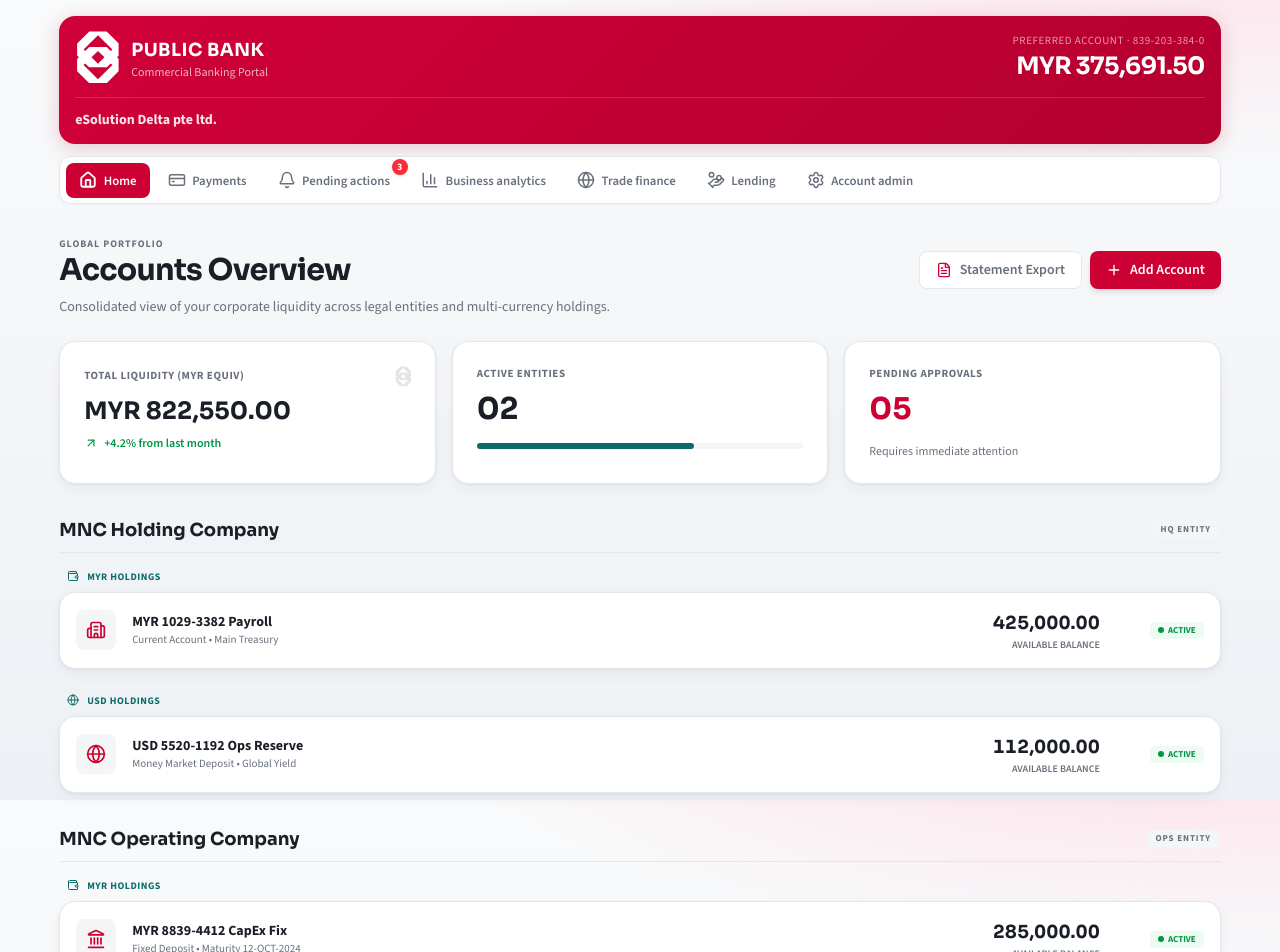
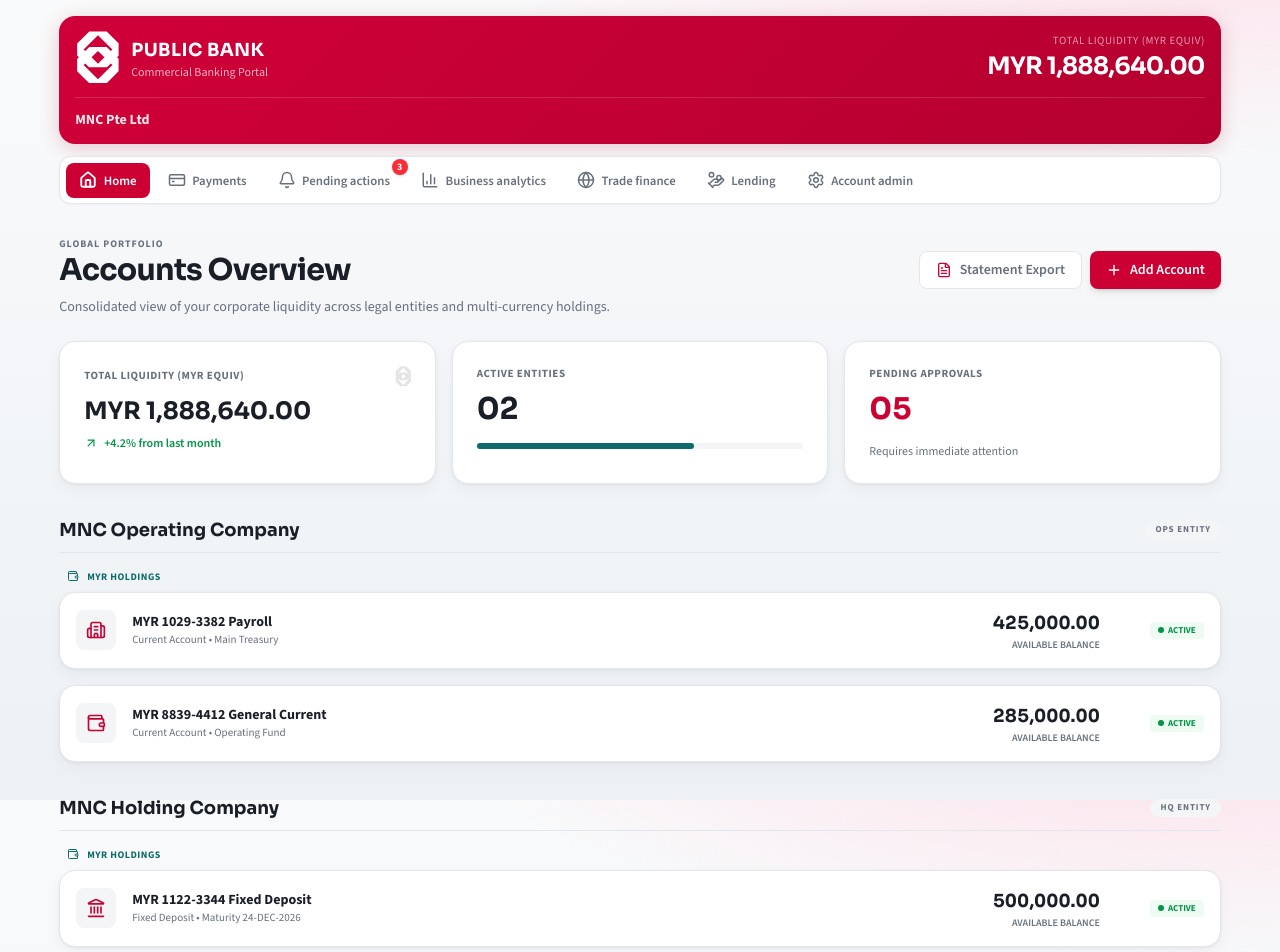
Before and after one commit to manish-ow/publicbank-portal, a Next.js app: page / in a window 1280 px wide. Shown: the top 952 px of the page. Built offline with nearby package versions, Linux system fonts and the light colour scheme.

Commit message:
Feedback updated

```diff
--- a/src/app/account-admin/page.js
+++ b/src/app/account-admin/page.js
@@ -5,10 +5,10 @@
 import { UserPlus, Settings2, ShieldCheck, Mail, MoreVertical } from "lucide-react";
 
 const teamMembers = [
-    { name: "John Doe", role: "Super Admin", email: "john@esolution.com", status: "Active", access: ["Payments", "Approvals", "Admin"] },
-    { name: "Sarah Lee", role: "Finance Manager", email: "sarah@esolution.com", status: "Active", access: ["Payments", "Approvals"] },
-    { name: "Tan Ah Kow", role: "Associate", email: "tan@esolution.com", status: "Invited", access: ["Payments"] },
-    { name: "Muthu Raman", role: "Accountant", email: "muthu@esolution.com", status: "Active", access: ["Payments", "Reports"] },
+    { name: "John Doe", role: "Super Admin", email: "john@mnc.com", status: "Active", access: ["Payments", "Approvals", "Admin"] },
+    { name: "Sarah Lee", role: "Finance Manager", email: "sarah@mnc.com", status: "Active", access: ["Payments", "Approvals"] },
+    { name: "Tan Ah Kow", role: "Associate", email: "tan@mnc.com", status: "Invited", access: ["Payments"] },
+    { name: "Muthu Raman", role: "Accountant", email: "muthu@mnc.com", status: "Active", access: ["Payments", "Reports"] },
 ];
 
 export default function AccountAdminPage() {
--- a/src/app/page.js
+++ b/src/app/page.js
@@ -15,45 +15,10 @@
   Landmark
 } from "lucide-react";
 
+import { entities, calculateTotalLiquidity } from "@/lib/data";
+
 export default function Home() {
-  const entities = [
-    {
-      name: "MNC Holding Company",
-      type: "HQ ENTITY",
-      accounts: [
-        {
-          nickname: "MYR 1029-3382 Payroll",
-          number: "Current Account • Main Treasury",
-          balance: 425000.00,
-          currency: "MYR",
-          status: "ACTIVE",
-          icon: Building2
-        },
-        {
-          nickname: "USD 5520-1192 Ops Reserve",
-          number: "Money Market Deposit • Global Yield",
-          balance: 112000.00,
-          currency: "USD",
-          status: "ACTIVE",
-          icon: Globe
-        }
-      ]
-    },
-    {
-      name: "MNC Operating Company",
-      type: "OPS ENTITY",
-      accounts: [
-        {
-          nickname: "MYR 8839-4412 CapEx Fix",
-          number: "Fixed Deposit • Maturity 12-OCT-2024",
-          balance: 285000.00,
-          currency: "MYR",
-          status: "ACTIVE",
-          icon: Landmark
-        }
-      ]
-    }
-  ];
+  const totalLiquidity = calculateTotalLiquidity();
 
   return (
     <main className="portal-shell">
@@ -90,7 +55,9 @@
               <Image src="/brand/pb-logo-mark-white.svg" alt="" width={16} height={16} />
             </div>
           </div>
-          <p className="pb-heading mt-2 text-2xl font-bold">MYR 822,550.00</p>
+          <p className="pb-heading mt-2 text-2xl font-bold">
+            MYR {totalLiquidity.toLocaleString("en-MY", { minimumFractionDigits: 2, maximumFractionDigits: 2 })}
+          </p>
           <div className="mt-2 flex items-center gap-1.5 text-xs text-[color:var(--pb-success)] font-semibold">
             <ArrowUpRight size={14} />
             <span>+4.2% from last month</span>
--- a/src/app/payments/page.js
+++ b/src/app/payments/page.js
@@ -9,6 +9,8 @@
 import Navigation from "@/components/Navigation";
 import Header from "@/components/Header";
 
+import { getAllAccounts } from "@/lib/data";
+
 const quickActions = [
   { label: "Pay Invoice", icon: "📄", description: "Upload & pay an invoice" },
   { label: "Transfer Funds", icon: "🔄", description: "Between accounts" },
@@ -17,10 +19,12 @@
 ];
 
 const recentPayments = [
-  { vendor: "Amazon Web Services", date: "4 Apr", amount: 1250.0, dueInDays: 3 },
-  { vendor: "Google Cloud", date: "6 Apr", amount: 840.0, dueInDays: 5 },
-  { vendor: "Office Supplies KL", date: "8 Apr", amount: 320.0, dueInDays: 7 },
+  { id: "op-1", vendor: "Amazon Web Services", date: "4 Apr", amount: 1250.0, dueInDays: 3 },
+  { id: "op-2", vendor: "Google Cloud", date: "6 Apr", amount: 840.0, dueInDays: 5 },
+  { id: "op-3", vendor: "Office Supplies KL", date: "8 Apr", amount: 320.0, dueInDays: 7 },
 ];
+
+const mockAccounts = getAllAccounts();
 
 const formatCurrency = (amount, currency = "MYR") => {
   const safeAmount = Number.isFinite(amount) ? amount : 0;
@@ -38,6 +42,36 @@
   const [errorText, setErrorText] = useState("");
   const [paymentSubmitted, setPaymentSubmitted] = useState(false);
   const [isPaying, setIsPaying] = useState(false);
+  const [selectedAccountId, setSelectedAccountId] = useState(mockAccounts[0].id);
+
+  const selectedAccount = useMemo(() => {
+    return mockAccounts.find(acc => acc.id === selectedAccountId);
+  }, [selectedAccountId]);
+
+  const handlePayOutstanding = (payment) => {
+    // Populate analysis state to mimic an analyzed invoice
+    const mockAnalysis = {
+      source: "Manual Selection",
+      invoice: {
+        vendorName: payment.vendor,
+        invoiceNumber: `INV-${payment.id.toUpperCase()}`,
+        invoiceDate: payment.date + " 2026",
+        dueDate: "Within " + payment.dueInDays + " days",
+        vendorAccountNumber: `PBB-${Math.floor(1000000000 + Math.random() * 9000000000)}`,
+        totalAmount: payment.amount,
+        currency: "MYR"
+      },
+      paymentOptions: {
+        payNowAmount: payment.amount,
+        payIn30DaysAmount: Math.round(payment.amount * 1.025 * 100) / 100,
+        financingCost: Math.round(payment.amount * 0.025 * 100) / 100
+      }
+    };
+    setAnalysis(mockAnalysis);
+    setSelectedOption("payNow");
+    // Scroll to top to show payment options
+    window.scrollTo({ top: 0, behavior: 'smooth' });
+  };
 
   const handleConfirmPayment = async () => {
     if (!analysis) return;
@@ -51,7 +85,9 @@
           amount,
           currency: optionSummary.currency,
           invoiceNumber: analysis.invoice.invoiceNumber,
-          vendorName: analysis.invoice.vendorName
+          vendorName: analysis.invoice.vendorName,
+          sourceAccountId: selectedAccount.id,
+          sourceAccountName: selectedAccount.nickname
         })
       });
       const data = await res.json();
@@ -215,6 +251,10 @@
                   <dt className="text-[color:var(--pb-soft)]">Due Date</dt>
                   <dd className="font-semibold">{analysis.invoice.dueDate || "N/A"}</dd>
                 </div>
+                <div>
+                  <dt className="text-[color:var(--pb-soft)]">Vendor Account</dt>
+                  <dd className="font-semibold tracking-wider font-mono">{analysis.invoice.vendorAccountNumber || "N/A"}</dd>
+                </div>
                 <div className="sm:col-span-2">
                   <dt className="text-[color:var(--pb-soft)]">Invoice Total</dt>
                   <dd className="pb-heading text-xl font-bold">
@@ -222,6 +262,45 @@
                   </dd>
                 </div>
               </dl>
+            </div>
+          ) : null}
+
+          {analysis ? (
+            <div className="mt-5 rounded-xl border border-[color:var(--pb-border)] bg-white p-5 shadow-sm">
+              <div className="flex items-center justify-between mb-4">
+                <h3 className="pb-heading text-sm font-bold">Pay From</h3>
+                <div className="relative">
+                  <select
+                    value={selectedAccountId}
+                    onChange={(e) => setSelectedAccountId(e.target.value)}
+                    className="appearance-none rounded-lg border border-[color:var(--pb-border)] bg-[color:var(--pb-surface)] px-3 py-1.5 pr-8 text-xs font-semibold text-[color:var(--pb-ink)] focus:border-[color:var(--pb-red)] focus:outline-none cursor-pointer"
+                  >
+                    {mockAccounts.map(acc => (
+                      <option key={acc.id} value={acc.id}>
+                        {acc.nickname}
+                      </option>
+                    ))}
+                  </select>
+                  <div className="pointer-events-none absolute inset-y-0 right-0 flex items-center px-2 text-[color:var(--pb-soft)]">
+                    <svg className="h-4 w-4 fill-current" viewBox="0 0 20 20">
+                      <path d="M5.293 7.293a1 1 0 011.414 0L10 10.586l3.293-3.293a1 1 0 111.414 1.414l-4 4a1 1 0 01-1.414 0l-4-4a1 1 0 010-1.414z" />
+                    </svg>
+                  </div>
+                </div>
+              </div>
+              <div className="flex items-center justify-between p-3 rounded-lg bg-[color:var(--pb-surface)]/50 border border-[color:var(--pb-border)]">
+                <div>
+                  <p className="text-[10px] font-bold uppercase tracking-wider text-[color:var(--pb-soft)]">Source Account</p>
+                  <p className="text-sm font-bold mt-0.5">{selectedAccount.nickname}</p>
+                  <p className="text-[10px] text-[color:var(--pb-soft)]">{selectedAccount.number}</p>
+                </div>
+                <div className="text-right">
+                  <p className="text-[10px] font-bold uppercase tracking-wider text-[color:var(--pb-soft)]">Available Balance</p>
+                  <p className="pb-heading text-lg font-bold mt-0.5 tabular-nums">
+                    {formatCurrency(selectedAccount.balance, selectedAccount.currency)}
+                  </p>
+                </div>
+              </div>
             </div>
           ) : null}
         </article>
@@ -322,7 +401,8 @@
                 <p className="text-sm font-semibold">{p.vendor}</p>
                 <p className="text-[11px] text-[color:var(--pb-soft)]">{p.date}</p>
               </div>
-              <div className="text-right">
+              <div className="text-right flex items-center gap-4">
+                <div>
                   <p className="text-sm font-semibold tabular-nums">-{formatCurrency(p.amount)}</p>
                   <span
                     className="inline-block rounded-full px-2 py-0.5 text-[10px] font-semibold"
@@ -334,6 +414,14 @@
                     Due in {p.dueInDays} days
                   </span>
                 </div>
+                <button
+                  type="button"
+                  onClick={() => handlePayOutstanding(p)}
+                  className="rounded-lg bg-[color:var(--pb-red)] px-3 py-1.5 text-[10px] font-bold text-white hover:bg-[color:var(--pb-red-strong)] transition-all shadow-sm"
+                >
+                  Pay
+                </button>
+              </div>
             </div>
           ))}
         </div>
--- a/src/components/Header.js
+++ b/src/components/Header.js
@@ -1,6 +1,9 @@
 import Image from "next/image";
+import { calculateTotalLiquidity } from "@/lib/data";
 
 export default function Header() {
+    const totalLiquidity = calculateTotalLiquidity();
+
     return (
         <section className="pb-topbar">
             <div className="flex flex-col gap-4 sm:flex-row sm:items-center sm:justify-between">
@@ -21,14 +24,16 @@
 
                 <div className="flex items-center gap-5">
                     <div className="text-right">
-                        <p className="text-[11px] uppercase tracking-wider text-white/60">Preferred Account · 839-203-384-0</p>
-                        <p className="pb-heading text-xl font-bold tracking-tight sm:text-2xl">MYR 375,691.50</p>
+                        <p className="text-[11px] uppercase tracking-wider text-white/60">Total Liquidity (MYR Equiv)</p>
+                        <p className="pb-heading text-xl font-bold tracking-tight sm:text-2xl">
+                            MYR {totalLiquidity.toLocaleString("en-MY", { minimumFractionDigits: 2, maximumFractionDigits: 2 })}
+                        </p>
                     </div>
                 </div>
             </div>
 
             <div className="mt-3 border-t border-white/15 pt-3">
-                <p className="text-sm text-white/90"> <strong>eSolution Delta pte ltd.</strong></p>
+                <p className="text-sm text-white/90"> <strong>MNC Pte Ltd</strong></p>
             </div>
         </section>
     );
--- /dev/null
+++ b/src/lib/data.js
@@ -0,0 +1,75 @@
+import { Building2, Wallet, Globe, Landmark } from "lucide-react";
+
+export const USD_TO_MYR_RATE = 4.72;
+
+export const entities = [
+    {
+        name: "MNC Operating Company",
+        type: "OPS ENTITY",
+        accounts: [
+            {
+                id: "acc-1",
+                nickname: "MYR 1029-3382 Payroll",
+                number: "Current Account • Main Treasury",
+                balance: 425000.00,
+                currency: "MYR",
+                status: "ACTIVE",
+                icon: Building2
+            },
+            {
+                id: "acc-2",
+                nickname: "MYR 8839-4412 General Current",
+                number: "Current Account • Operating Fund",
+                balance: 285000.00,
+                currency: "MYR",
+                status: "ACTIVE",
+                icon: Wallet
+            }
+        ]
+    },
+    {
+        name: "MNC Holding Company",
+        type: "HQ ENTITY",
+        accounts: [
+            {
+                id: "acc-3",
+                nickname: "MYR 1122-3344 Fixed Deposit",
+                number: "Fixed Deposit • Maturity 24-DEC-2026",
+                balance: 500000.00,
+                currency: "MYR",
+                status: "ACTIVE",
+                icon: Landmark
+            },
+            {
+                id: "acc-4",
+                nickname: "USD 5520-1192 Ops Reserve",
+                number: "Money Market Deposit • Global Yield",
+                balance: 112000.00,
+                currency: "USD",
+                status: "ACTIVE",
+                icon: Globe
+            },
+            {
+                id: "acc-5",
+                nickname: "MYR 9988-7766 Current Account",
+                number: "Current Account • HQ Treasury",
+                balance: 150000.00,
+                currency: "MYR",
+                status: "ACTIVE",
+                icon: Wallet
+            }
+        ]
+    }
+];
+
+export const getAllAccounts = () => {
+    return entities.flatMap(entity => entity.accounts);
+};
+
+export const calculateTotalLiquidity = () => {
+    const allAccounts = getAllAccounts();
+    return allAccounts.reduce((total, acc) => {
+        const valueInMYR = acc.currency === "USD" ? acc.balance * USD_TO_MYR_RATE : acc.balance;
+        return total + valueInMYR;
+    }, 0);
+};
```
Also changed, not shown: src/app/api/invoice/analyze/route.js (+8 -1 lines). Lines whose indentation alone changed are shown as unchanged.
